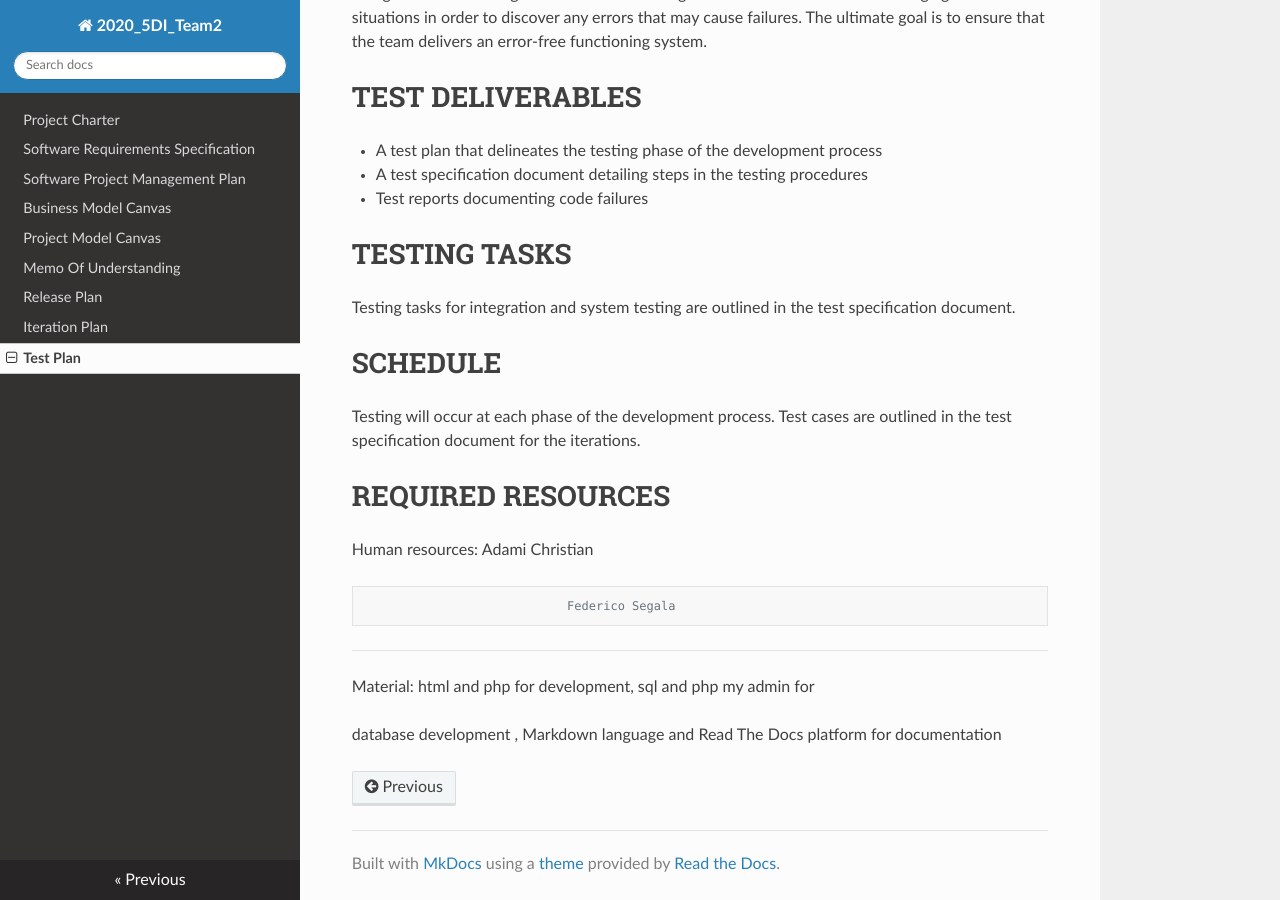
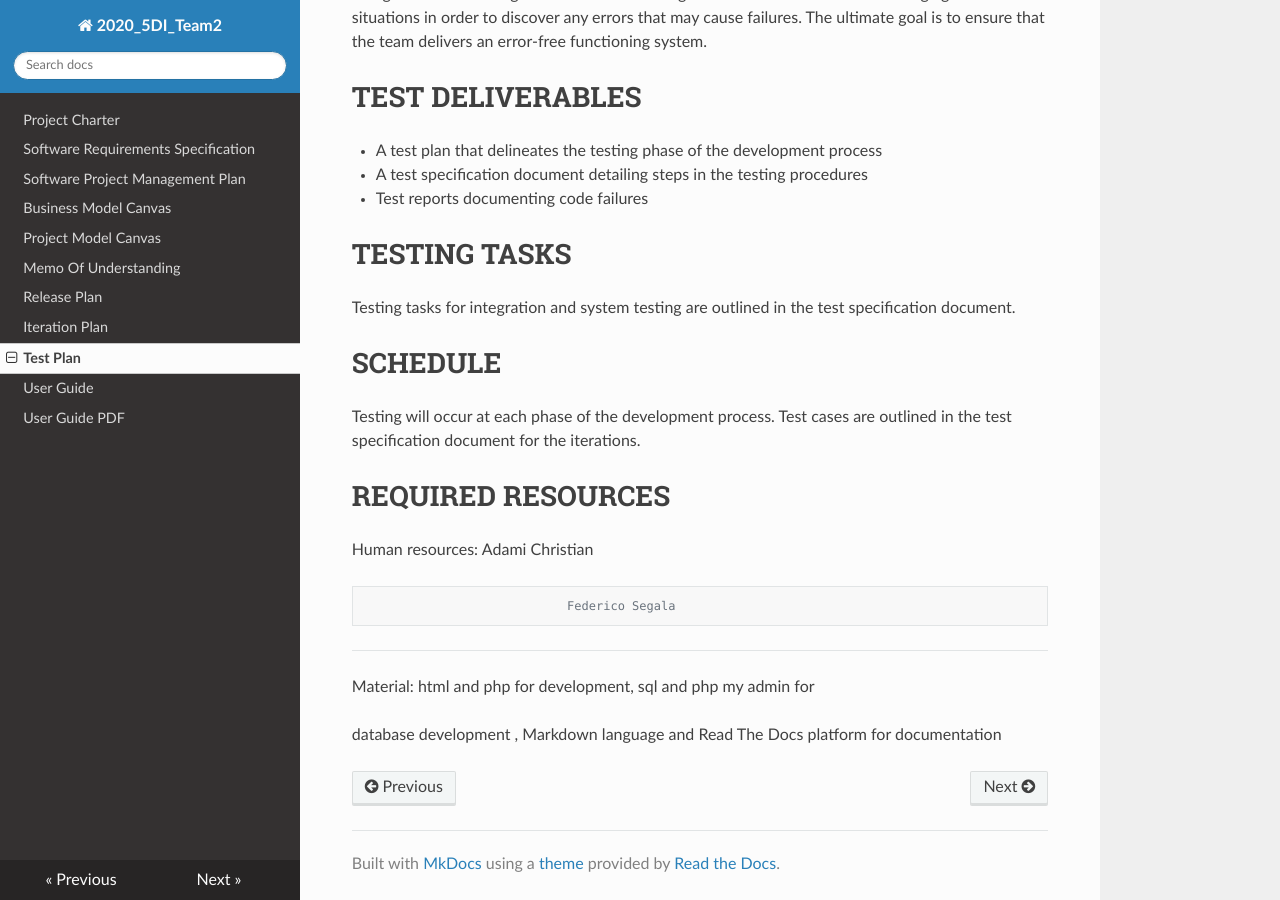
Before and after one commit to RecipMeTeam2/2020_5DI_team2_RecipMe, an MkDocs documentation site: the page built from docs/testplan.md, in a window 1280 px wide and 900 px high, scrolled down 2947 px. Built offline with MkDocs 1.6.1, drawn with Linux system fonts in a browser that asks for light colours; nearby versions of some CDN libraries.

Commit message:
Update mkdocs.yml

```diff
--- a/mkdocs.yml
+++ b/mkdocs.yml
@@ -9,6 +9,8 @@ nav:
     - 'Release Plan': 'releaseplan.md'
     - 'Iteration Plan': 'iterationplan.md'
     - 'Test Plan': 'testplan.md'
+    - 'User Guide': 'UserGuide.md'
+    - 'User Guide PDF': 'User Guide.pdf'
 
 
 theme:
```
